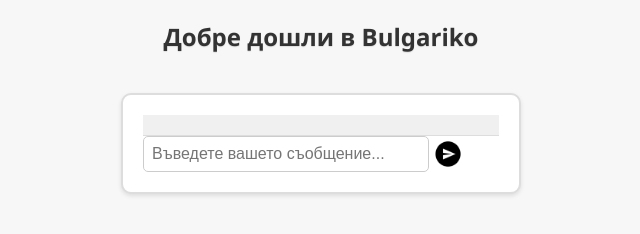
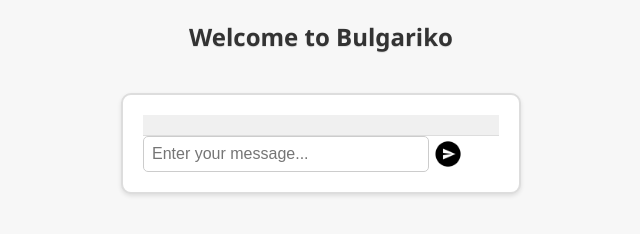
Before and after one commit to Bulgariko/bulgariko.github.io, a plain HTML site: page dashboard.html in a window 1280 px wide. Shown: the whole page, without its empty margins (319-959 px from the left). Drawn offline with Linux system fonts and the light colour scheme.

Commit message:
Update dashboard.html

```diff
--- a/dashboard.html
+++ b/dashboard.html
@@ -10,11 +10,11 @@
     <link rel="stylesheet" href="ho.css">
 </head>
 <body>
-    <h1>Добре дошли в Bulgariko</h1>
+    <h1>Welcome to Bulgariko</h1>
     <div class="chat-container">
         <div class="chat-messages" id="chat-messages"></div>
         <div class="message-input">
-            <input type="text" id="user-input" class="user-input" placeholder="Въведете вашето съобщение...">
+            <input type="text" id="user-input" class="user-input" placeholder="Enter your message...">
             <button onclick="sendMessage()" class="send-button">ㅤ</button>
         </div>
     </div>
```
